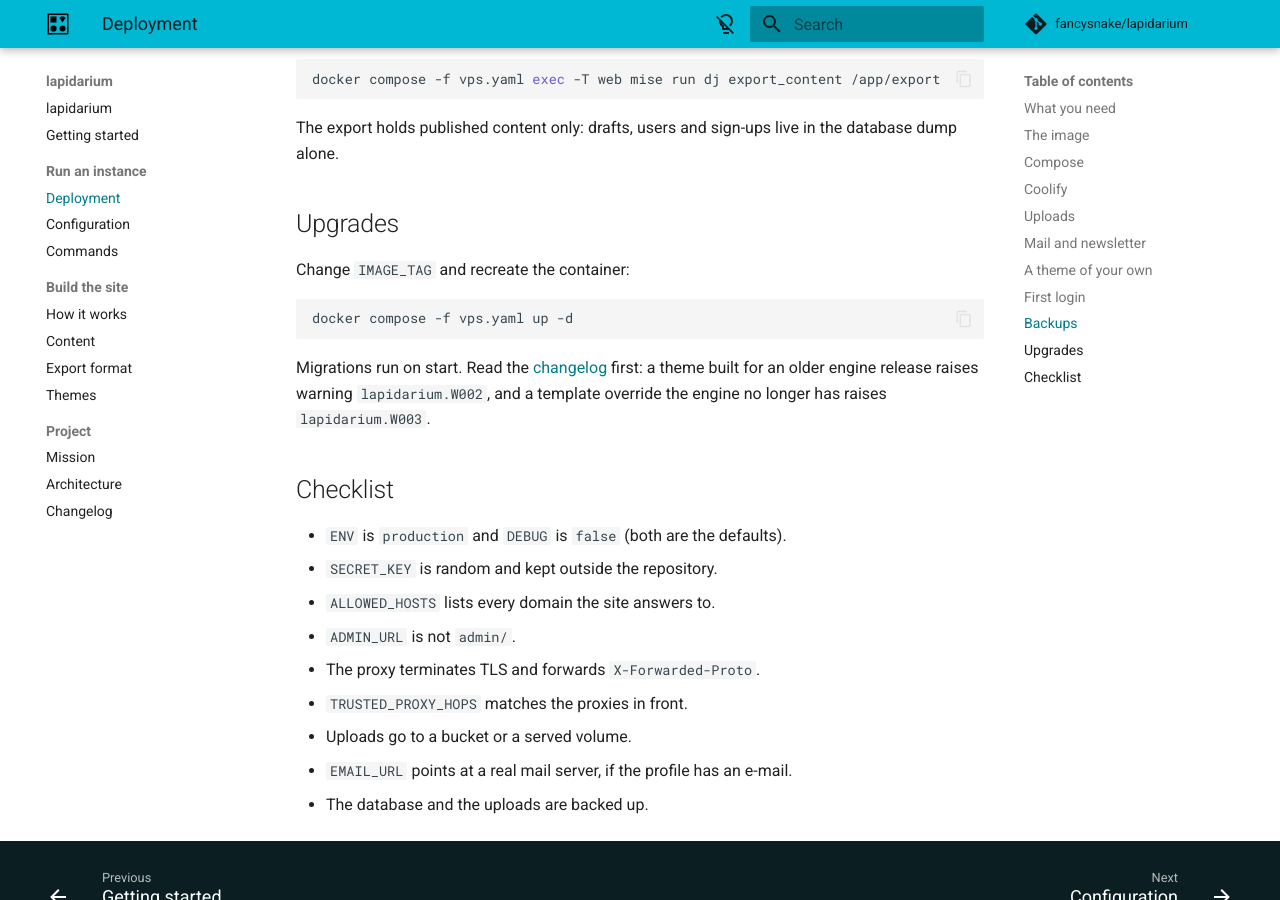
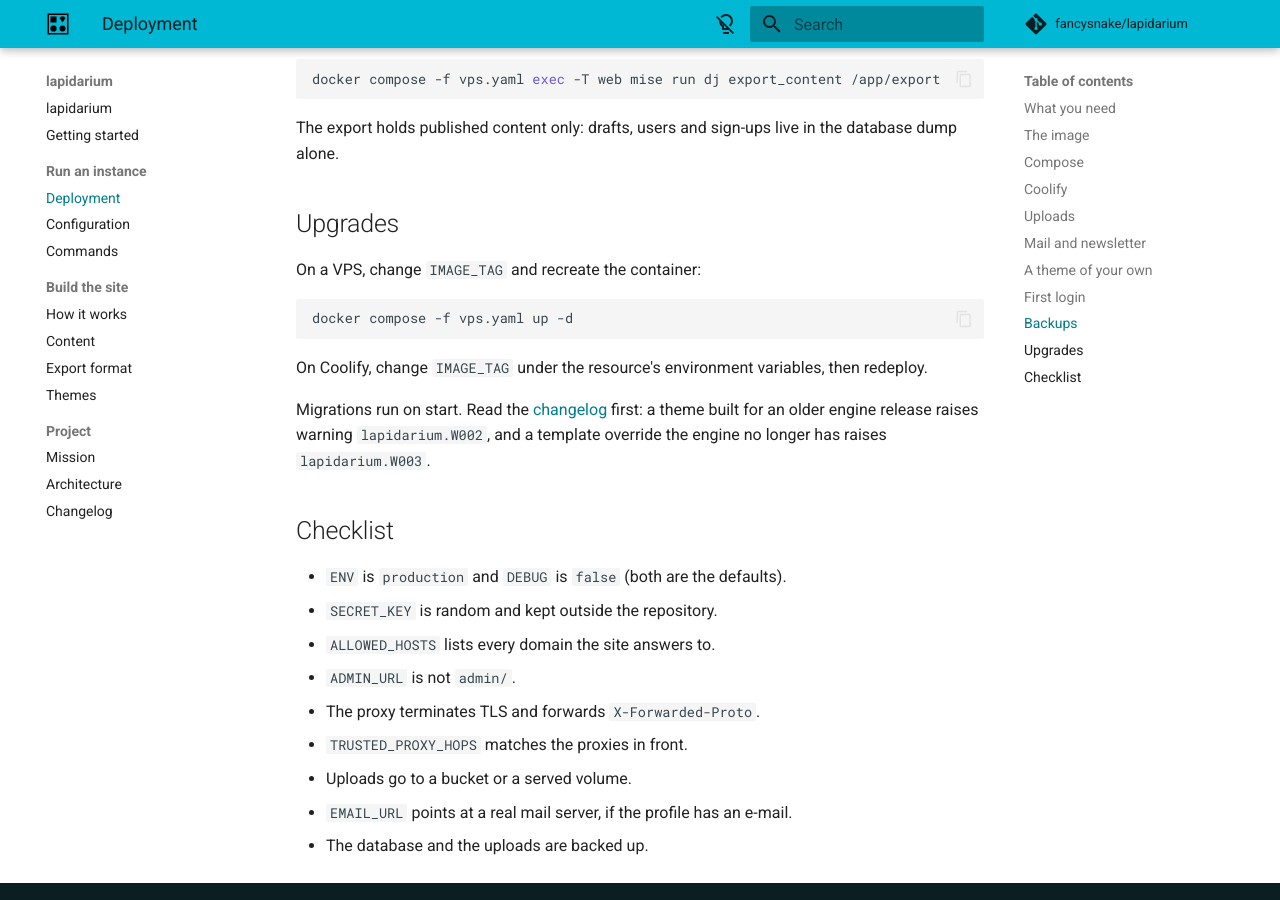
Before and after one commit to fancysnake/lapidarium, an MkDocs documentation site: the page built from docs/deployment.md, in a window 1280 px wide and 900 px high, scrolled down 5012 px. Built offline with MkDocs 1.6.1 and Material for MkDocs 9.7.7, drawn with Linux system fonts in a browser that asks for light colours; comment, search, counter and statistics services are not loaded.

Commit message:
chore: act on the review triage

````diff
--- a/docs/deployment.md
+++ b/docs/deployment.md
@@ -225,11 +225,14 @@ the database dump alone.
 
 ## Upgrades
 
-Change `IMAGE_TAG` and recreate the container:
+On a VPS, change `IMAGE_TAG` and recreate the container:
 
 ```bash
 docker compose -f vps.yaml up -d
 ```
+
+On Coolify, change `IMAGE_TAG` under the resource's environment variables,
+then redeploy.
 
 Migrations run on start. Read the [changelog](changelog.md) first: a theme
 built for an older engine release raises warning `lapidarium.W002`, and a
````
